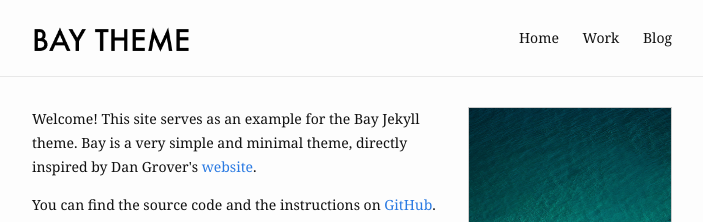
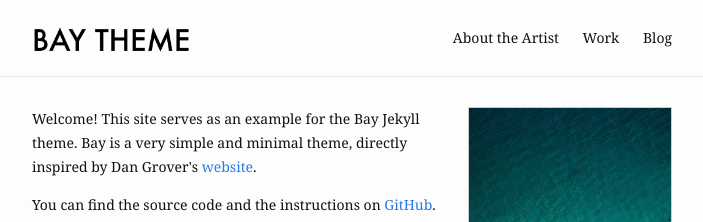
Before and after one commit to roshnikantaria/roshnikantaria.github.io, a Jekyll site: the page built from index.md, in a window 1280 px wide. Shown: the top 222 px of the page, without its empty margins (288-991 px from the left). Built offline with Jekyll 4.4.1, drawn with Linux system fonts in a browser that asks for light colours.

Commit message:
Update _config.yml

```diff
--- a/_config.yml
+++ b/_config.yml
@@ -11,7 +11,7 @@ google_analytics: "UA-121636368-3"
 
 header:
   pages:
-    - name: Home
+    - name: About the Artist
       slug: /
     - name: Work
     - name: Blog
```
